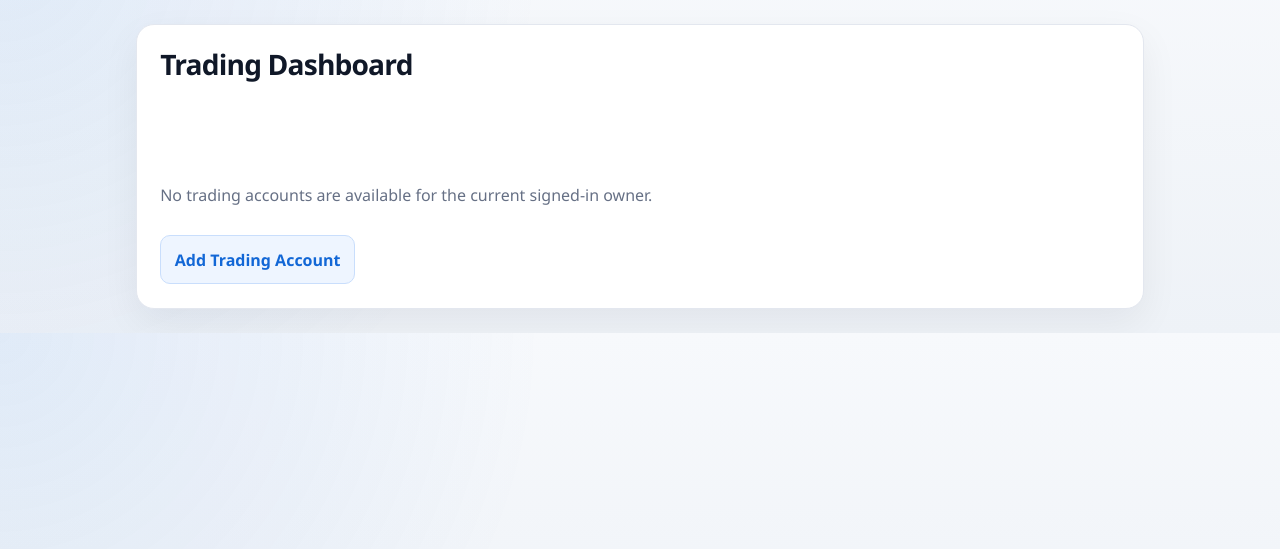
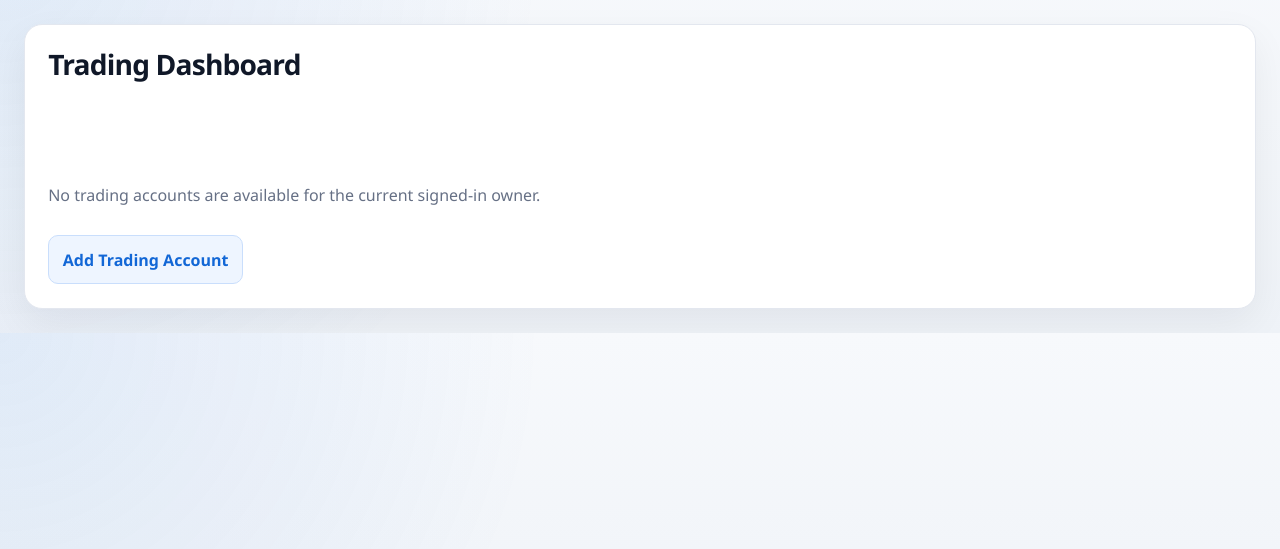
Before and after one commit to thanhnguyenduy997/trading-bot, a Python web app: template app/templates/dashboard.html in a window 1280 px wide. Shown: the part 52-601 px from the top of the page. Run offline with Jinja, Linux system fonts and the light colour scheme; the template is opened without the code that fills it, so the values that code supplies are empty.

Commit message:
Tang chieu rong cua man hinh

```diff
--- a/app/templates/static/styles.css
+++ b/app/templates/static/styles.css
@@ -938,9 +938,13 @@ button:hover {
 }
 
 .dashboard-shell {
+    width: min(1600px, calc(100vw - 48px));
+    max-width: none;
+    margin-left: 50%;
+    transform: translateX(-50%);
     gap: 1rem;
     min-width: 0;
-    max-width: 100%;
+    box-sizing: border-box;
 }
 
 .dashboard-hero {
@@ -1403,6 +1407,10 @@ button:hover {
 }
 
 @media (max-width: 640px) {
+    .dashboard-shell {
+        width: min(1600px, calc(100vw - 24px));
+    }
+
     .dashboard-trade-table {
         min-width: 980px;
     }
```
